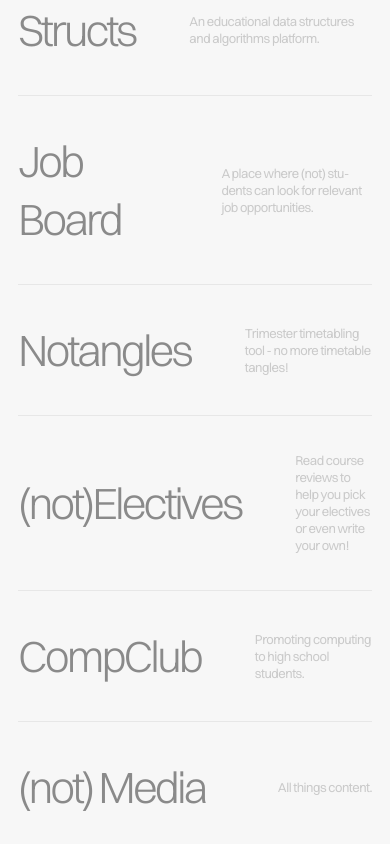
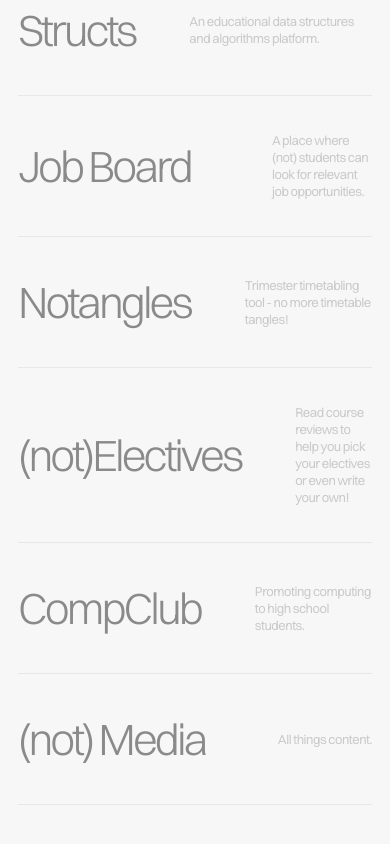
Before and after one commit to andrew-l3/-redacted-Site, a React (Create React App) app: page / in a window 390 px wide. Shown: the part 4300-5144 px from the top of the page. Built offline with nearby package versions, Linux system fonts and the light colour scheme.

Commit message:
mobile overflow bug

```diff
--- a/src/css/resources.scss
+++ b/src/css/resources.scss
@@ -30,6 +30,14 @@
 
         a:is(:nth-last-child(-n+2), :nth-child(3)) span:first-child {
             width: 100%;
+        }
+
+        a:nth-child(3) .accordion_title {
+            flex: 2;
+        }
+
+        a:nth-child(3) .accordion_meta {
+            flex: 1;
         }
     }
 }
--- a/src/css/sponsor.scss
+++ b/src/css/sponsor.scss
@@ -39,6 +39,7 @@ $btn-color: #9c7dff;
 
         @include device(tablet) {
             gap: clamp(0px, 1vw, 60px);
+            max-width: calc(100% - 54px);
         }
     }
 
@@ -48,7 +49,7 @@ $btn-color: #9c7dff;
         padding-top: 6px;
 
         @include device(tablet) {
-            width: 70%;
+            width: 85%;
         }
     }
 }
```
